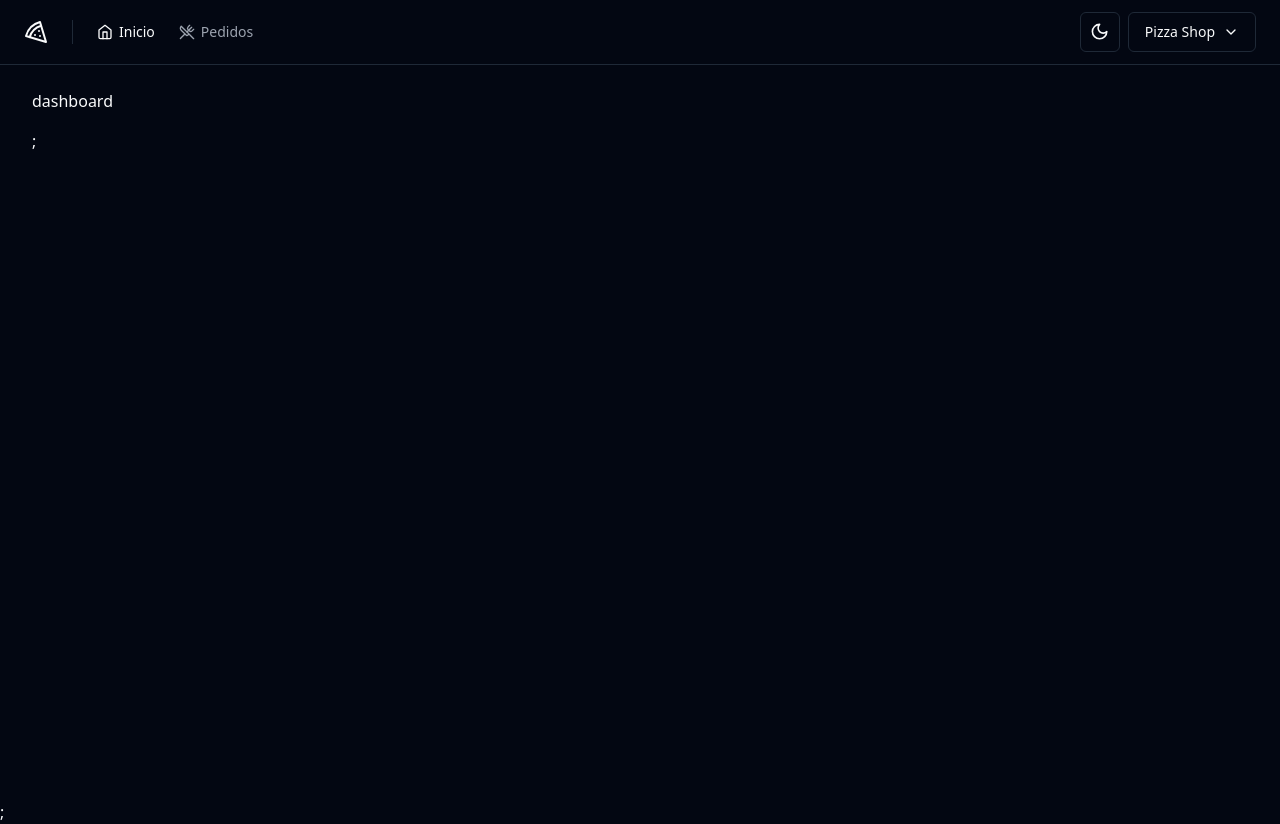
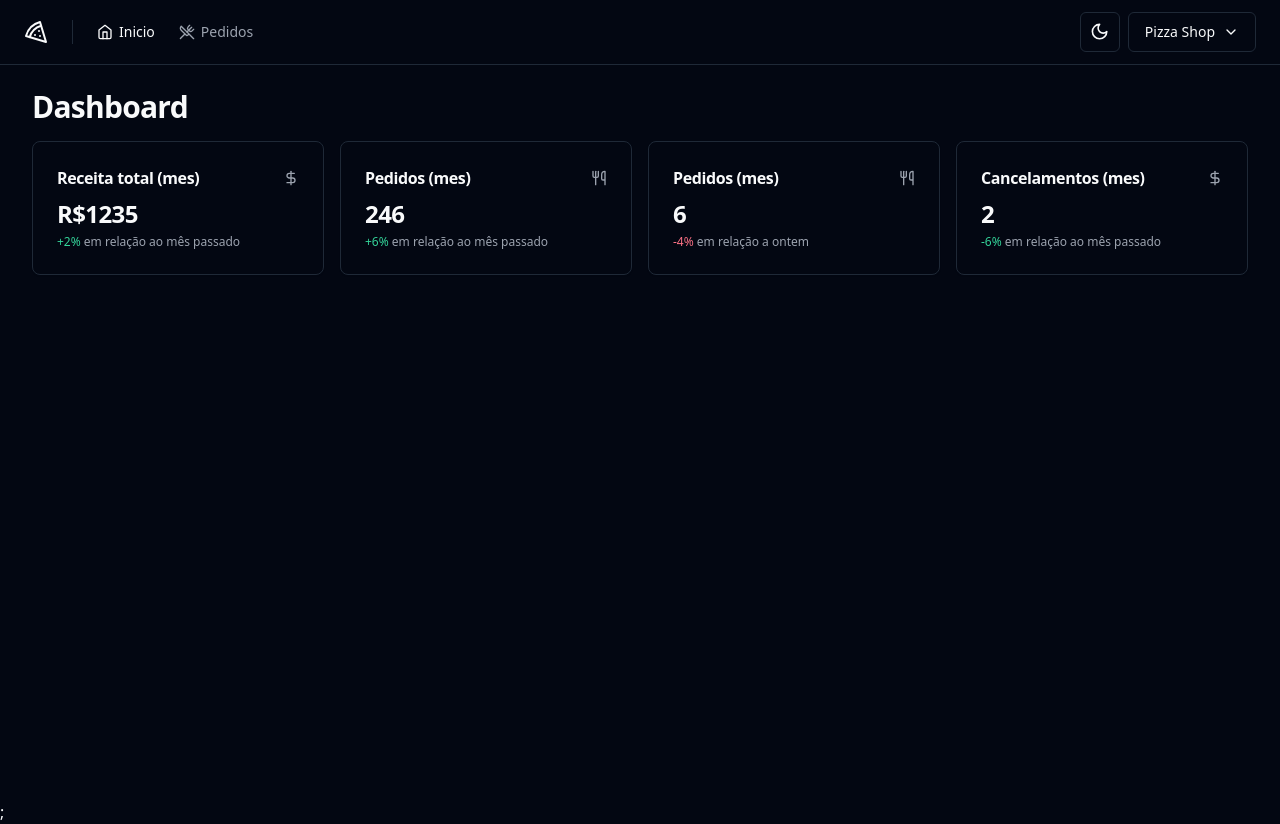
Before and after one commit to Andre-G-C-Araujo/pizzaWeb, a React (Vite) app: page / in a window 1280 px wide. Built offline with nearby package versions, Linux system fonts and the light colour scheme.

Commit message:
shadcn Card, Page dashboard/Components Cards

```diff
--- /dev/null
+++ b/src/components/ui/card.tsx
@@ -0,0 +1,79 @@
+import * as React from "react"
+
+import { cn } from "@/lib/utils"
+
+const Card = React.forwardRef<
+  HTMLDivElement,
+  React.HTMLAttributes<HTMLDivElement>
+>(({ className, ...props }, ref) => (
+  <div
+    ref={ref}
+    className={cn(
+      "rounded-lg border bg-card text-card-foreground shadow-sm",
+      className
+    )}
+    {...props}
+  />
+))
+Card.displayName = "Card"
+
+const CardHeader = React.forwardRef<
+  HTMLDivElement,
+  React.HTMLAttributes<HTMLDivElement>
+>(({ className, ...props }, ref) => (
+  <div
+    ref={ref}
+    className={cn("flex flex-col space-y-1.5 p-6", className)}
+    {...props}
+  />
+))
+CardHeader.displayName = "CardHeader"
+
+const CardTitle = React.forwardRef<
+  HTMLParagraphElement,
+  React.HTMLAttributes<HTMLHeadingElement>
+>(({ className, ...props }, ref) => (
+  <h3
+    ref={ref}
+    className={cn(
+      "text-2xl font-semibold leading-none tracking-tight",
+      className
+    )}
+    {...props}
+  />
+))
+CardTitle.displayName = "CardTitle"
+
+const CardDescription = React.forwardRef<
+  HTMLParagraphElement,
+  React.HTMLAttributes<HTMLParagraphElement>
+>(({ className, ...props }, ref) => (
+  <p
+    ref={ref}
+    className={cn("text-sm text-muted-foreground", className)}
+    {...props}
+  />
+))
+CardDescription.displayName = "CardDescription"
+
+const CardContent = React.forwardRef<
+  HTMLDivElement,
+  React.HTMLAttributes<HTMLDivElement>
+>(({ className, ...props }, ref) => (
+  <div ref={ref} className={cn("p-6 pt-0", className)} {...props} />
+))
+CardContent.displayName = "CardContent"
+
+const CardFooter = React.forwardRef<
+  HTMLDivElement,
+  React.HTMLAttributes<HTMLDivElement>
+>(({ className, ...props }, ref) => (
+  <div
+    ref={ref}
+    className={cn("flex items-center p-6 pt-0", className)}
+    {...props}
+  />
+))
+CardFooter.displayName = "CardFooter"
+
+export { Card, CardHeader, CardFooter, CardTitle, CardDescription, CardContent }
--- a/src/pages/app/dashboard.tsx
+++ /dev/null
@@ -1,10 +0,0 @@
-import { Helmet } from "react-helmet-async";
-
-export const Dashboard = () => {
-  return (
-    <>
-      <Helmet title="Dashboard" />
-      <h1>dashboard</h1>;
-    </>
-  );
-};
--- /dev/null
+++ b/src/pages/app/dashboard/dashboard.tsx
@@ -0,0 +1,24 @@
+import { Helmet } from "react-helmet-async";
+
+import { DayOrdersAmountCard } from "./day-orders-amount-card";
+import { MonthCanceledOrdersAmountCard } from "./month-canceled-orders-amount";
+import { MonthOrdersAmountCard } from "./month-orders-amount-card";
+import { MonthRevenueCard } from "./month-revenue";
+
+export const Dashboard = () => {
+  return (
+    <>
+      <Helmet title="Dashboard" />
+      <div className="flex flex-col gap-4">
+        <h1 className="text-3xl font-bold tracking-tight">Dashboard</h1>
+
+        <div className="grid grid-cols-4 gap-4">
+          <MonthRevenueCard />
+          <MonthOrdersAmountCard />
+          <DayOrdersAmountCard />
+          <MonthCanceledOrdersAmountCard />
+        </div>
+      </div>
+    </>
+  );
+};
--- /dev/null
+++ b/src/pages/app/dashboard/day-orders-amount-card.tsx
@@ -0,0 +1,22 @@
+import { Utensils } from "lucide-react";
+
+import { Card, CardContent, CardHeader, CardTitle } from "@/components/ui/card";
+
+export const DayOrdersAmountCard = () => {
+  return (
+    <Card>
+      <CardHeader className="flex-row items-center justify-between space-y-0 pb-2">
+        <CardTitle className="text-base font-semibold">Pedidos (mes)</CardTitle>
+        <Utensils className="h-4 w-4 text-muted-foreground" />
+      </CardHeader>
+
+      <CardContent className="space-y-1">
+        <span className="text-2xl font-bold tracking-tight">6</span>
+        <p className="text-xs text-muted-foreground">
+          <span className="text-rose-500 dark:text-rose-400">-4%</span> em
+          relação a ontem
+        </p>
+      </CardContent>
+    </Card>
+  );
+};
--- /dev/null
+++ b/src/pages/app/dashboard/month-canceled-orders-amount.tsx
@@ -0,0 +1,24 @@
+import { DollarSign } from "lucide-react";
+
+import { Card, CardContent, CardHeader, CardTitle } from "@/components/ui/card";
+
+export const MonthCanceledOrdersAmountCard = () => {
+  return (
+    <Card>
+      <CardHeader className="flex-row items-center justify-between space-y-0 pb-2">
+        <CardTitle className="text-base font-semibold">
+          Cancelamentos (mes)
+        </CardTitle>
+        <DollarSign className="h-4 w-4 text-muted-foreground" />
+      </CardHeader>
+
+      <CardContent className="space-y-1">
+        <span className="text-2xl font-bold tracking-tight">2</span>
+        <p className="text-xs text-muted-foreground">
+          <span className="text-emerald-500 dark:text-emerald-400">-6%</span> em
+          relação ao mês passado
+        </p>
+      </CardContent>
+    </Card>
+  );
+};
--- /dev/null
+++ b/src/pages/app/dashboard/month-orders-amount-card.tsx
@@ -0,0 +1,22 @@
+import { Utensils } from "lucide-react";
+
+import { Card, CardContent, CardHeader, CardTitle } from "@/components/ui/card";
+
+export const MonthOrdersAmountCard = () => {
+  return (
+    <Card>
+      <CardHeader className="flex-row items-center justify-between space-y-0 pb-2">
+        <CardTitle className="text-base font-semibold">Pedidos (mes)</CardTitle>
+        <Utensils className="h-4 w-4 text-muted-foreground" />
+      </CardHeader>
+
+      <CardContent className="space-y-1">
+        <span className="text-2xl font-bold tracking-tight">246</span>
+        <p className="text-xs text-muted-foreground">
+          <span className="text-emerald-500 dark:text-emerald-400">+6%</span> em
+          relação ao mês passado
+        </p>
+      </CardContent>
+    </Card>
+  );
+};
--- /dev/null
+++ b/src/pages/app/dashboard/month-revenue.tsx
@@ -0,0 +1,24 @@
+import { DollarSign } from "lucide-react";
+
+import { Card, CardContent, CardHeader, CardTitle } from "@/components/ui/card";
+
+export const MonthRevenueCard = () => {
+  return (
+    <Card>
+      <CardHeader className="flex-row items-center justify-between space-y-0 pb-2">
+        <CardTitle className="text-base font-semibold">
+          Receita total (mes)
+        </CardTitle>
+        <DollarSign className="h-4 w-4 text-muted-foreground" />
+      </CardHeader>
+
+      <CardContent className="space-y-1">
+        <span className="text-2xl font-bold tracking-tight">R$1235</span>
+        <p className="text-xs text-muted-foreground">
+          <span className="text-emerald-500 dark:text-emerald-400">+2%</span> em
+          relação ao mês passado
+        </p>
+      </CardContent>
+    </Card>
+  );
+};
--- a/src/routes.tsx
+++ b/src/routes.tsx
@@ -2,7 +2,7 @@
 
 import { AppLayout } from "./pages/_layouts/app";
 import { AuthLayout } from "./pages/_layouts/auth";
-import { Dashboard } from "./pages/app/dashboard";
+import { Dashboard } from "./pages/app/dashboard/dashboard";
 import { Orders } from "./pages/app/orders/orders";
 import { SignIn } from "./pages/auth/sign-in";
 import { SignUp } from "./pages/auth/sign-up";
```
